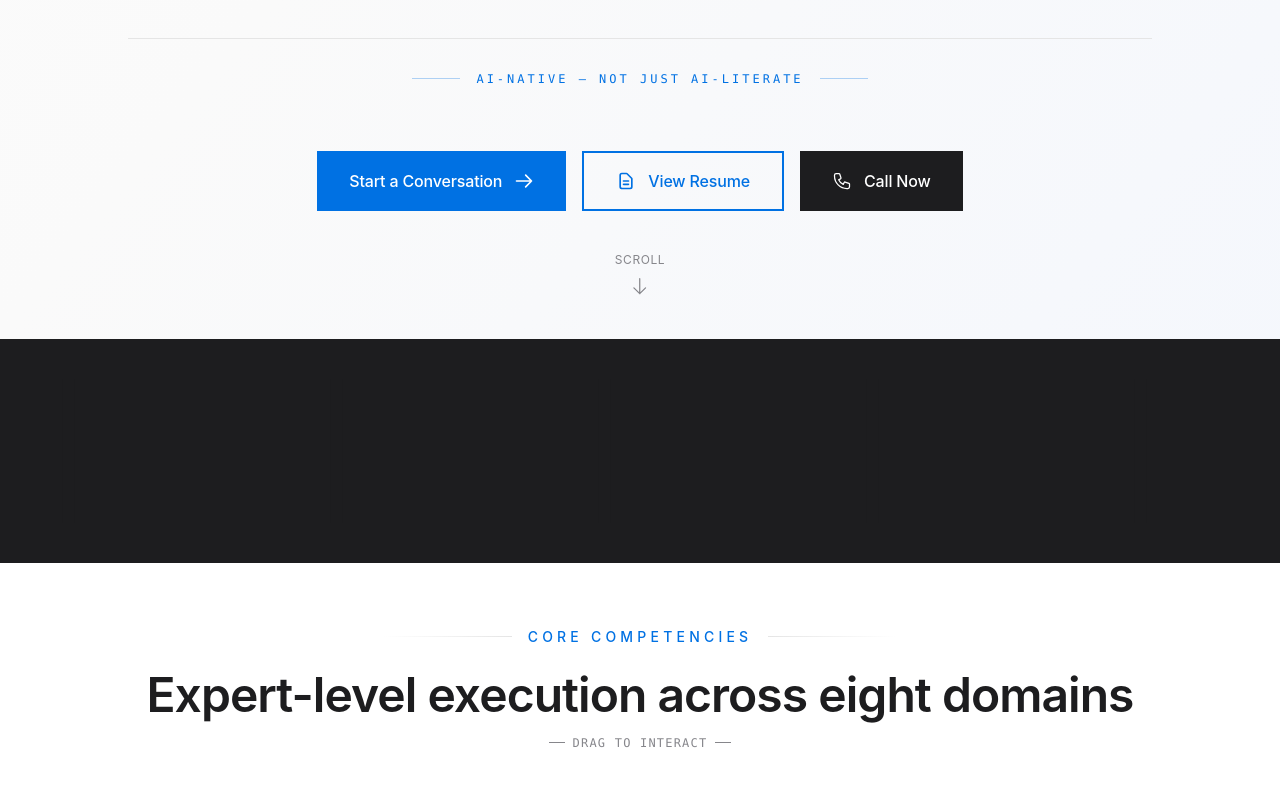
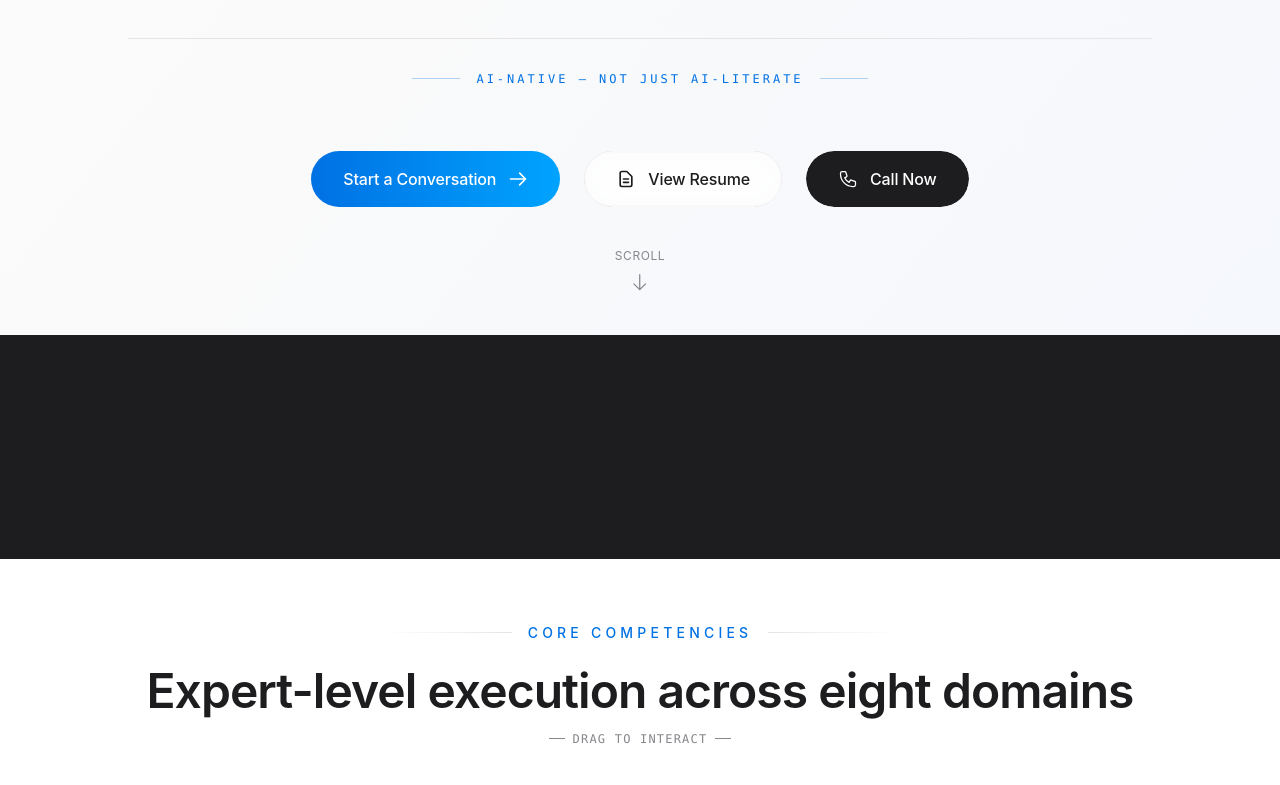
Before and after one commit to Mx7Zero/chrestenson.2026, a React (Vite) app in the folder fix/: page / in a window 1280 px wide. Shown: the part 1252-2037 px from the top of the page. Built offline with nearby package versions, Linux system fonts and the light colour scheme.

Commit message:
Beautiful CTA buttons: gradient primary, frosted glass secondary, elegant rounded pill shapes

```diff
--- a/fix/src/components/Hero.tsx
+++ b/fix/src/components/Hero.tsx
@@ -883,14 +883,16 @@ export const Hero = () => {
         </div>
 
         {/* CTA Buttons */}
-        <div ref={ctaRef} className="flex flex-wrap justify-center gap-4">
+        <div ref={ctaRef} className="flex flex-wrap justify-center gap-4 md:gap-6">
+          {/* Primary CTA - Start a Conversation */}
           <a
             href="mailto:matthew@chrestenson.com"
-            className="group inline-flex items-center gap-3 bg-[#0071E3] text-white px-8 py-4 text-base font-medium hover:bg-[#0077ED] transition-all duration-300 hover:shadow-lg hover:shadow-[#0071E3]/25 hover:-translate-y-0.5"
+            className="group relative inline-flex items-center gap-3 bg-gradient-to-r from-[#0071E3] to-[#00A3FF] text-white px-8 py-4 rounded-full text-base font-medium overflow-hidden transition-all duration-500 hover:shadow-2xl hover:shadow-[#0071E3]/30 hover:-translate-y-1 hover:scale-[1.02]"
           >
-            <span>Start a Conversation</span>
+            <span className="absolute inset-0 bg-gradient-to-r from-[#00A3FF] to-[#0071E3] opacity-0 group-hover:opacity-100 transition-opacity duration-500" />
+            <span className="relative z-10">Start a Conversation</span>
             <svg
-              className="w-5 h-5 transition-transform duration-300 group-hover:translate-x-1"
+              className="relative z-10 w-5 h-5 transition-transform duration-300 group-hover:translate-x-1"
               fill="none"
               stroke="currentColor"
               viewBox="0 0 24 24"
@@ -898,23 +900,30 @@ export const Hero = () => {
               <path strokeLinecap="round" strokeLinejoin="round" strokeWidth={2} d="M14 5l7 7m0 0l-7 7m7-7H3" />
             </svg>
           </a>
+
+          {/* Secondary CTA - View Resume */}
           <button
             onClick={() => setIsResumeOpen(true)}
-            className="group inline-flex items-center gap-3 border-2 border-[#0071E3] text-[#0071E3] px-8 py-4 text-base font-medium hover:bg-[#0071E3] hover:text-white transition-all duration-300 hover:shadow-lg hover:-translate-y-0.5"
+            className="group relative inline-flex items-center gap-3 px-8 py-4 rounded-full text-base font-medium overflow-hidden transition-all duration-500 hover:-translate-y-1 hover:scale-[1.02]"
           >
-            <svg className="w-5 h-5" fill="none" stroke="currentColor" viewBox="0 0 24 24">
+            <span className="absolute inset-0 rounded-full border-2 border-[#1D1D1F]/20 group-hover:border-[#0071E3] transition-colors duration-300" />
+            <span className="absolute inset-0 rounded-full bg-white/80 backdrop-blur-sm group-hover:bg-[#0071E3]/5 transition-colors duration-300" />
+            <svg className="relative z-10 w-5 h-5 text-[#1D1D1F] group-hover:text-[#0071E3] transition-colors duration-300" fill="none" stroke="currentColor" viewBox="0 0 24 24">
               <path strokeLinecap="round" strokeLinejoin="round" strokeWidth={2} d="M9 12h6m-6 4h6m2 5H7a2 2 0 01-2-2V5a2 2 0 012-2h5.586a1 1 0 01.707.293l5.414 5.414a1 1 0 01.293.707V19a2 2 0 01-2 2z" />
             </svg>
-            <span>View Resume</span>
+            <span className="relative z-10 text-[#1D1D1F] group-hover:text-[#0071E3] transition-colors duration-300">View Resume</span>
           </button>
+
+          {/* Tertiary CTA - Call Now */}
           <a
             href="tel:+18054528932"
-            className="group inline-flex items-center gap-3 bg-[#1D1D1F] text-white px-8 py-4 text-base font-medium hover:bg-[#2D2D2F] transition-all duration-300 hover:shadow-lg hover:-translate-y-0.5"
+            className="group relative inline-flex items-center gap-3 px-8 py-4 rounded-full text-base font-medium overflow-hidden transition-all duration-500 hover:-translate-y-1 hover:scale-[1.02]"
           >
-            <svg className="w-5 h-5" fill="none" stroke="currentColor" viewBox="0 0 24 24">
+            <span className="absolute inset-0 rounded-full bg-[#1D1D1F] group-hover:bg-[#2D2D2F] transition-colors duration-300" />
+            <svg className="relative z-10 w-5 h-5 text-white" fill="none" stroke="currentColor" viewBox="0 0 24 24">
               <path strokeLinecap="round" strokeLinejoin="round" strokeWidth={1.5} d="M3 5a2 2 0 012-2h3.28a1 1 0 01.948.684l1.498 4.493a1 1 0 01-.502 1.21l-2.257 1.13a11.042 11.042 0 005.516 5.516l1.13-2.257a1 1 0 011.21-.502l4.493 1.498a1 1 0 01.684.949V19a2 2 0 01-2 2h-1C9.716 21 3 14.284 3 6V5z" />
             </svg>
-            <span>Call Now</span>
+            <span className="relative z-10 text-white">Call Now</span>
           </a>
         </div>
       </div>
```
